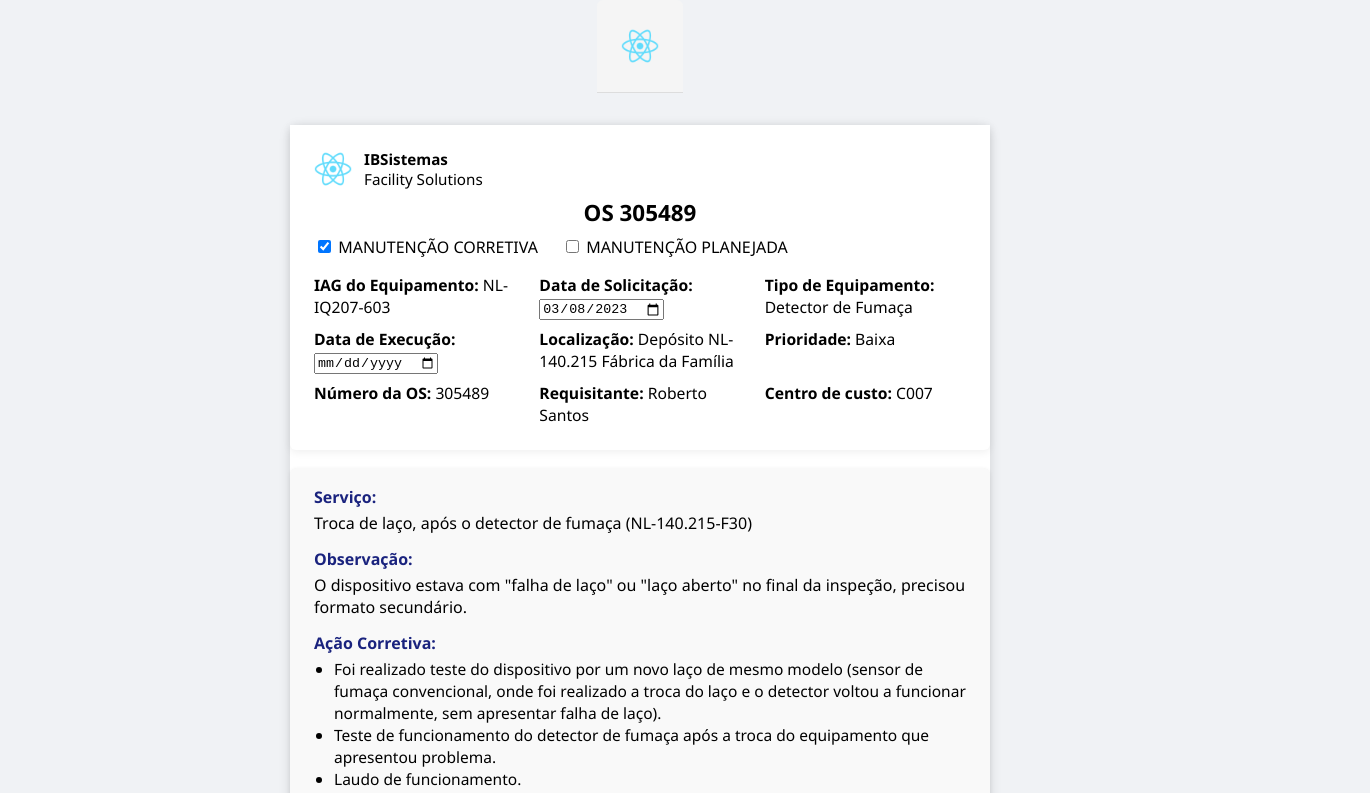
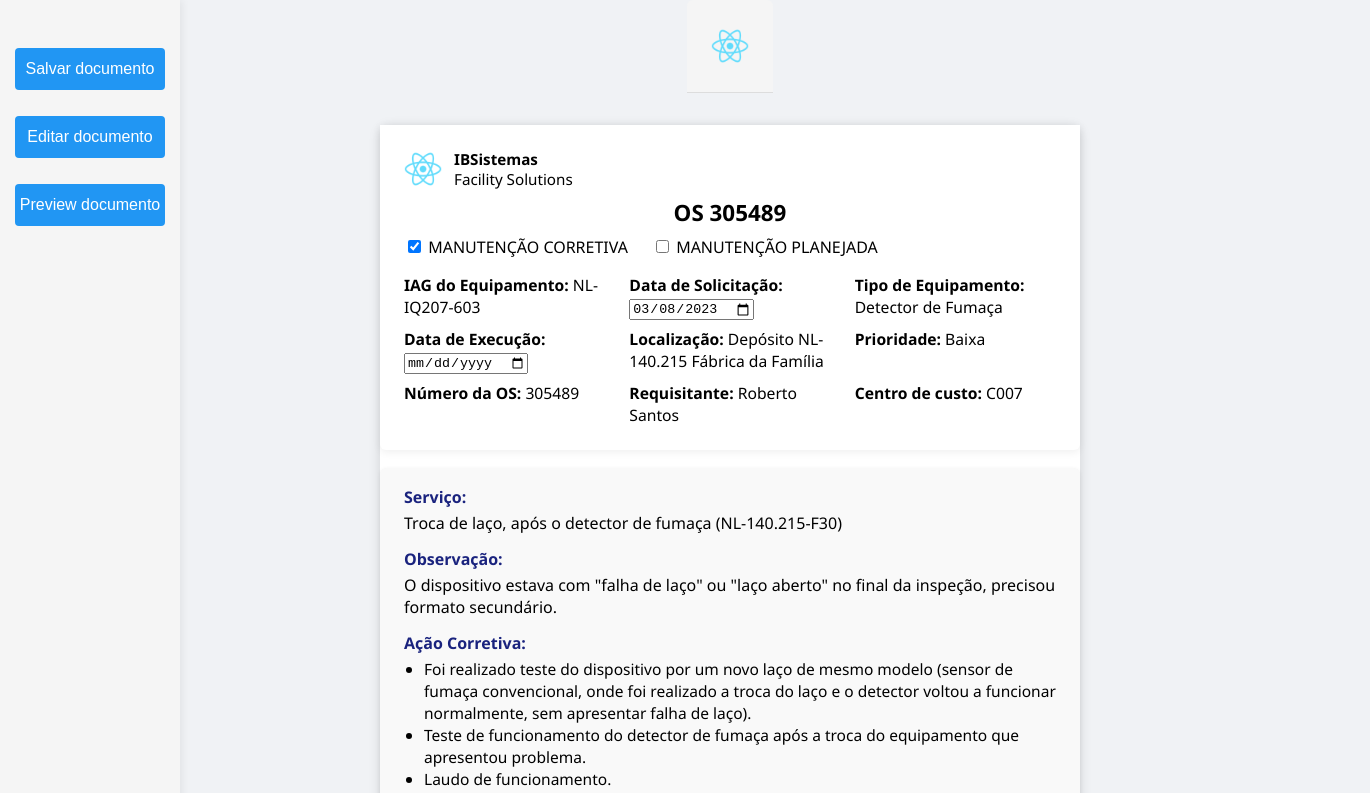
Before and after one commit to caiquemiranda/automation-reports-maintenance, a React (Create React App) app in the folder ordem-servico-corretiva/os-report-2.0/: page / in a window 1280 px wide. Shown: the top 793 px of the page, 1370 px wide, since content can reach past the window. Built offline with nearby package versions, Linux system fonts and the light colour scheme.

Commit message:
Adiciona o componente Sidebar e ajusta o layout da aplicação para incluir uma barra lateral, melhorando a organização visual e a usabilidade do conteúdo.

```diff
--- a/ordem-servico-corretiva/os-report-2.0/src/App.css
+++ b/ordem-servico-corretiva/os-report-2.0/src/App.css
@@ -64,3 +64,16 @@ body {
     transform: rotate(360deg);
   }
 }
+
+.content-with-sidebar {
+  margin-left: 180px;
+  width: 100%;
+  display: flex;
+  flex-direction: column;
+  align-items: center;
+}
+@media (max-width: 700px) {
+  .content-with-sidebar {
+    margin-left: 0;
+  }
+}
--- a/ordem-servico-corretiva/os-report-2.0/src/App.js
+++ b/ordem-servico-corretiva/os-report-2.0/src/App.js
@@ -1,5 +1,6 @@
 import React from 'react';
 import Header from './components/Header/Header';
+import Sidebar from './components/Sidebar/Sidebar';
 import ServiceOrderInfo from './components/ServiceOrderInfo/ServiceOrderInfo';
 import ServiceDetails from './components/ServiceDetails/ServiceDetails';
 import Conclusion from './components/Conclusion/Conclusion';
@@ -9,6 +10,8 @@ import './App.css';
 function App() {
   return (
     <div className="App">
+      <Sidebar />
+      <div className="content-with-sidebar">
         <Header />
         <main className="main-content">
           <ServiceOrderInfo />
@@ -17,6 +20,7 @@ function App() {
           <TechnicianInfo />
         </main>
       </div>
+    </div>
   );
 }
 
```
Lines whose indentation alone changed are shown as unchanged.
